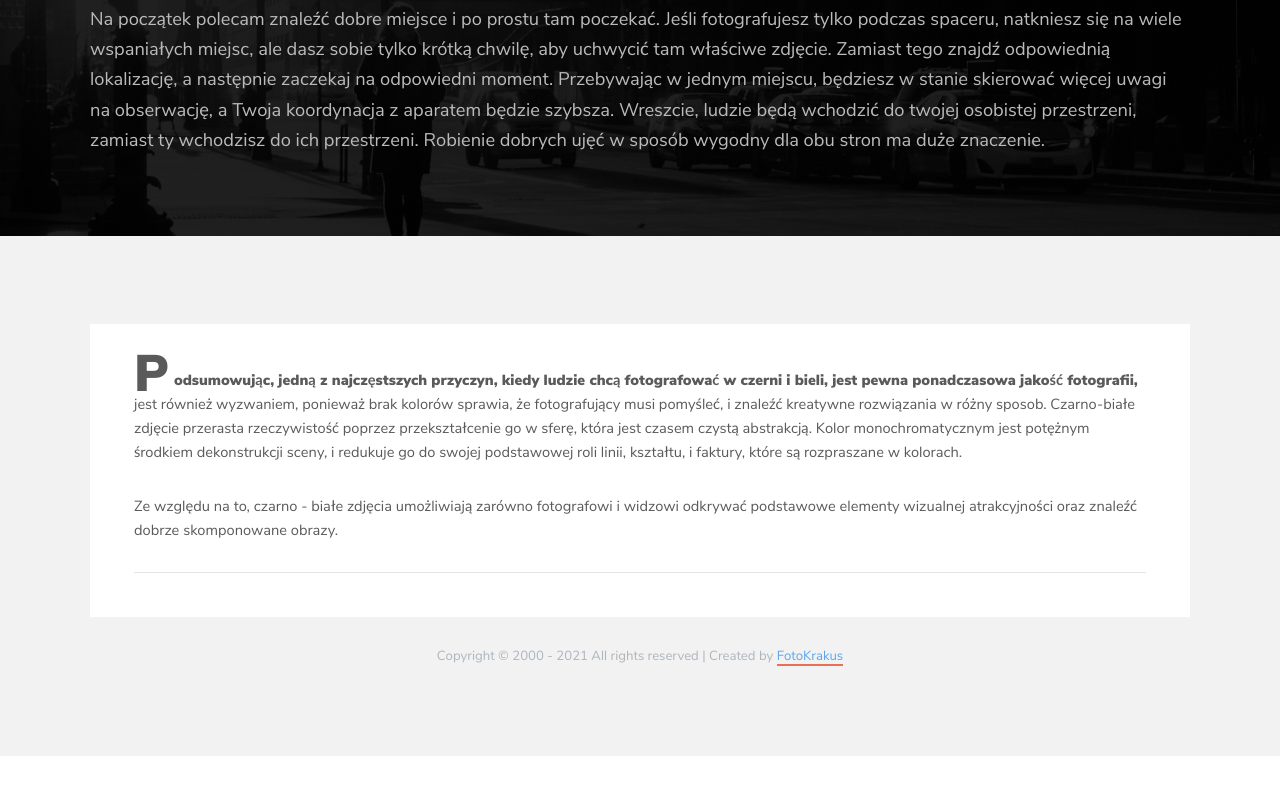
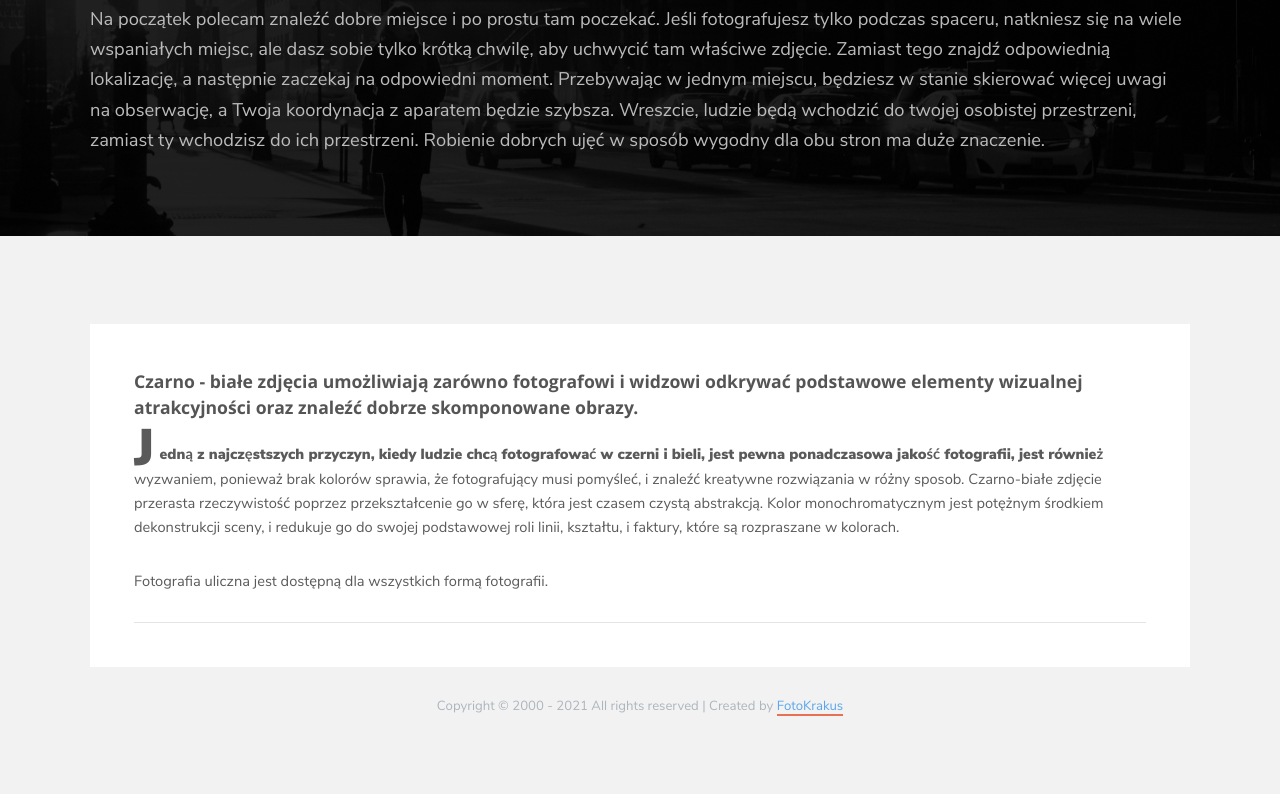
Before and after one commit to PhotoKrakus/photolens, a plain HTML site: page index.html in a window 1280 px wide. Shown: the part 4094-4888 px from the top of the page. Before the commit the page ends 4850 px from the top, so only its background shows below. Drawn offline with Linux system fonts and the light colour scheme.

Commit message:
Update h5 and main.css

```diff
--- a/assets/css/main.css
+++ b/assets/css/main.css
@@ -289,7 +289,7 @@ h4 {
 }
 
 h5 {
-  font-size: 0.9rem;
+  font: 700 1.2em/1.5 "Open Sans", "Segoe UI", Verdana, Calibri, sans-serif;
 }
 
 h6 {
--- a/index.html
+++ b/index.html
@@ -328,7 +328,13 @@
       <header class="align-left">
         <h2>Osobista przestrzeń</h2>
         <p>
-          Na początek polecam znaleźć dobre miejsce i po prostu tam poczekać. Jeśli fotografujesz tylko podczas spaceru, natkniesz się na wiele wspaniałych miejsc, ale dasz sobie tylko krótką chwilę, aby uchwycić tam właściwe zdjęcie. Zamiast tego znajdź odpowiednią lokalizację, a następnie zaczekaj na odpowiedni moment. Przebywając w jednym miejscu, będziesz w stanie skierować więcej uwagi na obserwację, a Twoja koordynacja z aparatem będzie szybsza. Wreszcie, ludzie będą wchodzić do twojej osobistej przestrzeni, zamiast ty wchodzisz do ich przestrzeni. Robienie dobrych ujęć w sposób wygodny dla obu stron ma duże znaczenie.
+          Na początek polecam znaleźć dobre miejsce i po prostu tam poczekać.
+          Jeśli fotografujesz tylko podczas spaceru, natkniesz się na wiele wspaniałych miejsc,
+          ale dasz sobie tylko krótką chwilę, aby uchwycić tam właściwe zdjęcie.
+          Zamiast tego znajdź odpowiednią lokalizację, a następnie zaczekaj na odpowiedni moment.
+          Przebywając w jednym miejscu, będziesz w stanie skierować więcej uwagi na obserwację,
+          a Twoja koordynacja z aparatem będzie szybsza. Wreszcie, ludzie będą wchodzić do twojej osobistej przestrzeni,
+          zamiast ty wchodzisz do ich przestrzeni. Robienie dobrych ujęć w sposób wygodny dla obu stron ma duże znaczenie.
         </p>
       </header>
     </div>
@@ -340,8 +346,12 @@
       <section>
         <div class="box">
           <div class="content">
+            <h5>Czarno - białe zdjęcia umożliwiają zarówno
+              fotografowi i widzowi odkrywać podstawowe elementy wizualnej
+              atrakcyjności oraz znaleźć dobrze skomponowane obrazy.
+            </h5>
             <p class="align-left" title="end">
-              Podsumowując, jedną z najczęstszych przyczyn, kiedy ludzie chcą
+              Jedną z najczęstszych przyczyn, kiedy ludzie chcą
               fotografować w czerni i bieli, jest pewna ponadczasowa jakość
               fotografii, jest również wyzwaniem, ponieważ brak kolorów
               sprawia, że fotografujący musi pomyśleć, i znaleźć kreatywne
@@ -354,9 +364,7 @@
             </p>
 
             <p>
-              Ze względu na to, czarno - białe zdjęcia umożliwiają zarówno
-              fotografowi i widzowi odkrywać podstawowe elementy wizualnej
-              atrakcyjności oraz znaleźć dobrze skomponowane obrazy.
+              Fotografia uliczna jest dostępną dla wszystkich formą fotografii.
             </p>
             <hr />
           </div>
```
